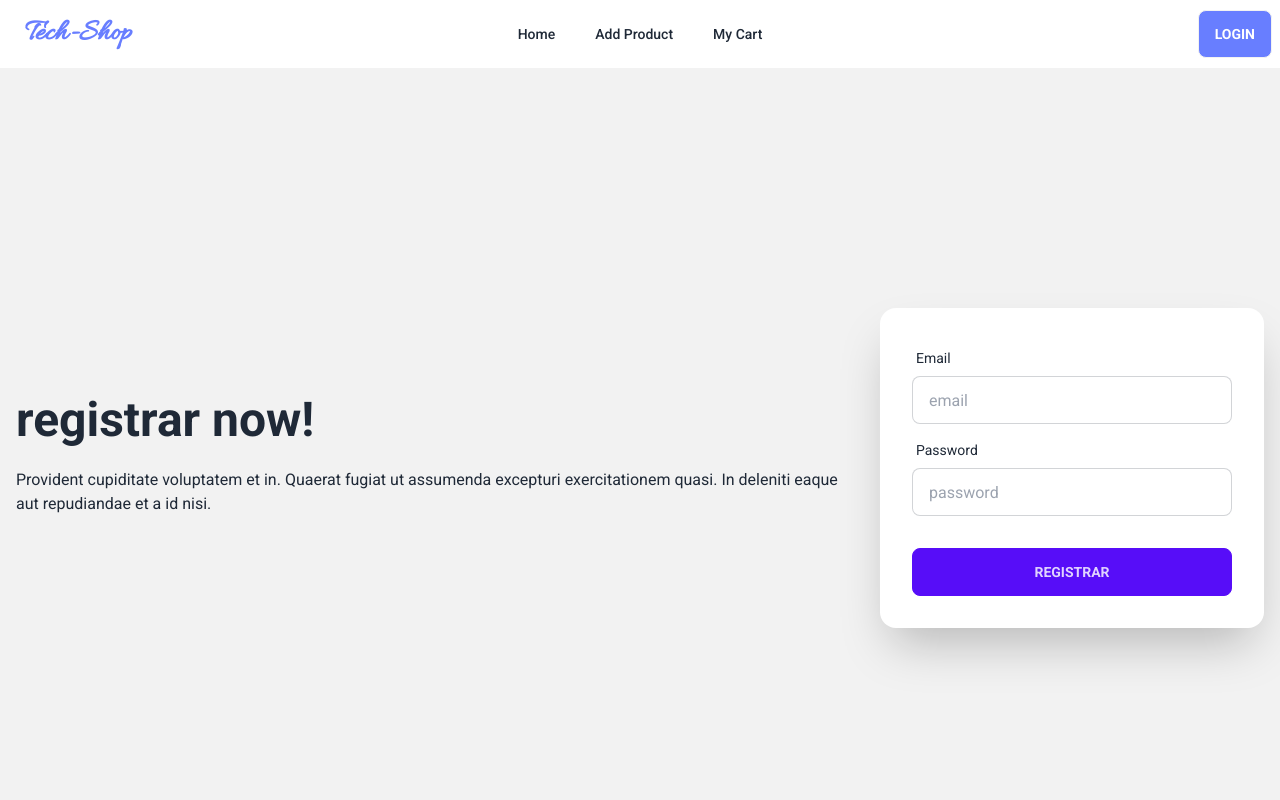
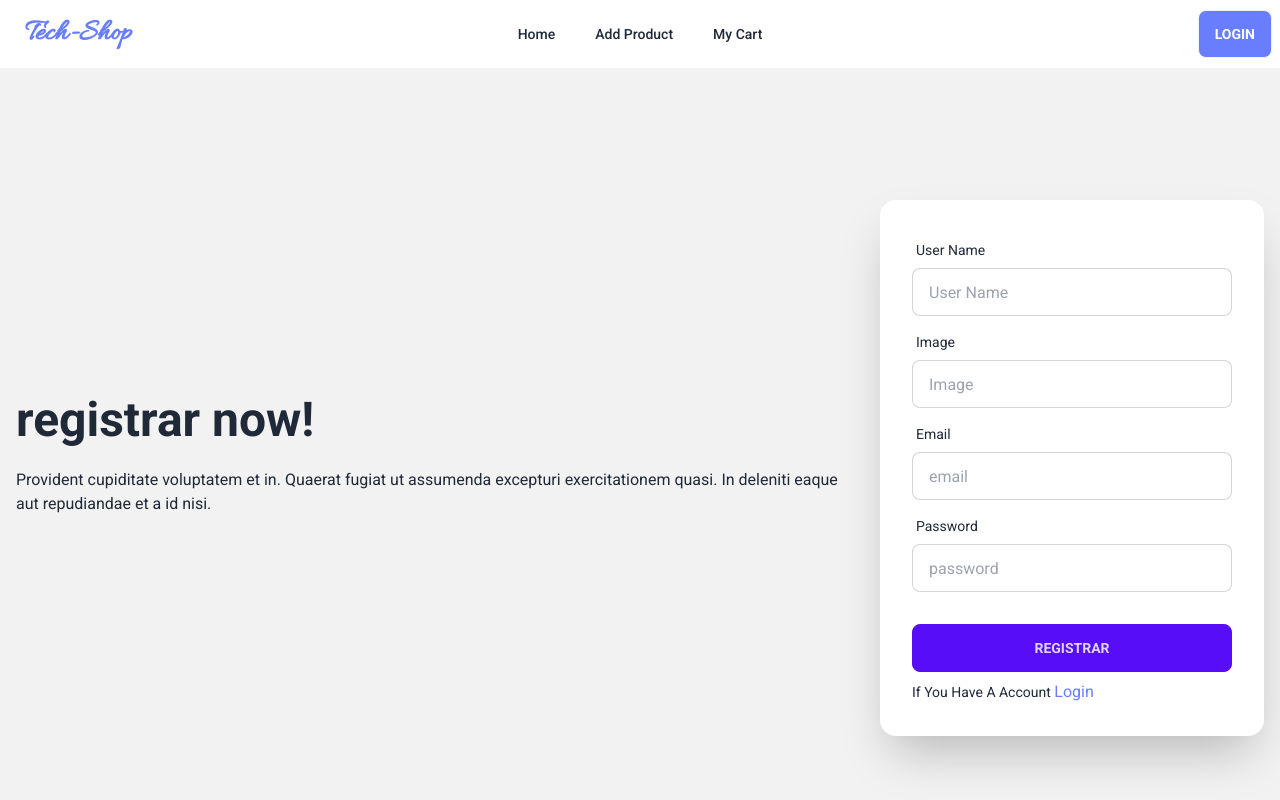
Before and after one commit to Saadsamit/tech-shop-client, a React (Vite) app: page /registration in a window 1280 px wide. Shown: the top 800 px of the page. Built offline with nearby package versions, Linux system fonts and the light colour scheme.

Commit message:
add product design completed

```diff
--- a/package.json
+++ b/package.json
@@ -17,7 +17,8 @@
     "react-dom": "^18.2.0",
     "react-icons": "^4.11.0",
     "react-router-dom": "^6.17.0",
-    "sort-by": "^1.2.0"
+    "sort-by": "^1.2.0",
+    "sweetalert": "^2.1.2"
   },
   "devDependencies": {
     "@types/react": "^18.2.15",
--- a/src/index.css
+++ b/src/index.css
@@ -7,3 +7,10 @@
 .active {
   @apply !bg-transparent !text-[#687EFF];
 }
+@layer utilities {
+  input[type="number"]::-webkit-inner-spin-button,
+  input[type="number"]::-webkit-outer-spin-button {
+    -webkit-appearance: none;
+    margin: 0;
+  }
+}
--- a/src/pages/AddProduct.jsx
+++ b/src/pages/AddProduct.jsx
@@ -1,10 +1,97 @@
+import { useLoaderData } from "react-router-dom";
 import Banner2 from "../components/Banner2";
-
+import swal from 'sweetalert';
 const AddProduct = () => {
+  const loaderData = useLoaderData()
+  const data = loaderData && loaderData?.map(data=> <option key={data?._id} className="capitalize" value={data?.brand_name.toLowerCase()}>{data?.brand_name.toLowerCase()}</option>)
+  const productSubmit =(e)=>{
+    e.preventDefault()
+    const form = e.target
+    const image = form.image.value
+    const name = form.name.value.toLowerCase()
+    const brand = form.brand.value.toLowerCase()
+    const type = form.type.value.toLowerCase()
+    const price = form.price.value
+    const rating = form.rating.value
+    const description = form.description.value
+    if(rating <= 0 || rating > 5 ){
+      swal('Enter between 1 - 5', "", "warning");
+      return
+    }
+    console.log(image,name,brand,type,price,rating,description);
+    form.reset()
+  }
   return (
     <div>
-      <Banner2 text={'Add Product'} />
-
+      <Banner2 text={"Add Product"} />
+      <div className="container mx-auto pt-10">
+        <form className="space-y-4" onSubmit={productSubmit}>
+          <div className="grid md:grid-cols-2 grid-cols-1 gap-4">
+            <div className="form-control">
+              <input
+                type="text"
+                id="image"
+                name="image"
+                placeholder="Product Image"
+                className="input input-bordered"
+                required
+              />
+            </div>
+            <div className="form-control">
+              <input
+                type="text"
+                id="name"
+                name="name"
+                placeholder="Product Name"
+                className="input input-bordered"
+                required
+              />
+            </div>
+          </div>
+          <div className="grid sm:grid-cols-2 grid-cols-1 gap-4">
+            <select className="select select-bordered w-full" required name="brand">
+              <option disabled selected value="">
+              Product Brand
+              </option>
+              {data}
+            </select>
+            <select className="select select-bordered w-full" required name="type">
+              <option disabled selected value="">
+              Product Type
+              </option>
+              <option className="capitalize" value="phone">phone</option>
+              <option className="capitalize" value="computer">computer</option>
+              <option className="capitalize" value="headphone">headphone</option>
+            </select>
+          </div>
+          <div className="grid sm:grid-cols-2 grid-cols-1 gap-4">
+            <div className="form-control">
+              <input
+                type="number"
+                id="price"
+                name="price"
+                placeholder="$ Product Price"
+                className="input input-bordered"
+                required
+              />
+            </div>
+            <div className="form-control">
+              <input
+                type="number"
+                id="rating"
+                name="rating"
+                placeholder="Product Rating: Enter between 1 - 5"
+                className="input input-bordered"
+                required
+              />
+            </div>
+          </div>
+          <textarea name="description" placeholder="Product Short Description" className="textarea textarea-bordered textarea-lg w-full" ></textarea>
+          <div className="text-center">
+          <button className="btn btn-primary" type="submit">Add Product</button>
+          </div>
+        </form>
+      </div>
     </div>
   );
 };
--- a/src/pages/ErrorPage.jsx
+++ b/src/pages/ErrorPage.jsx
@@ -1,9 +1,11 @@
+import { Link } from "react-router-dom";
 
 const ErrorPage = () => {
     return (
         <div className="flex flex-col justify-center items-center h-screen">
             <h1 className="text-7xl text-[#687EFF] font-bold">404</h1>
             <p className="text-2xl">page not found</p>
+            <Link to="/" className="btn btn-primary my-4">Go To Home</Link>
         </div>
     );
 };
--- a/src/pages/Login.jsx
+++ b/src/pages/Login.jsx
@@ -16,23 +16,27 @@ const Login = () => {
           </div>
           <div className="card flex-shrink-0 w-full max-w-sm shadow-2xl bg-base-100">
             <form className="card-body">
-              <div className="form-control">
-                <label className="label">
+            <div className="form-control">
+                <label className="label" htmlFor="email">
                   <span className="label-text">Email</span>
                 </label>
                 <input
                   type="email"
+                  id="email"
+                  name="email"
                   placeholder="email"
                   className="input input-bordered"
                   required
                 />
               </div>
               <div className="form-control">
-                <label className="label">
+              <label className="label" htmlFor="password">
                   <span className="label-text">Password</span>
                 </label>
                 <input
                   type="password"
+                  id="password"
+                  name="password"
                   placeholder="password"
                   className="input input-bordered"
                   required
--- a/src/pages/Registration.jsx
+++ b/src/pages/Registration.jsx
@@ -1,3 +1,4 @@
+import { Link } from "react-router-dom";
 
 
 const Registration = () => {
@@ -16,23 +17,53 @@ const Registration = () => {
           </div>
           <div className="card flex-shrink-0 w-full max-w-sm shadow-2xl bg-base-100">
             <form className="card-body">
+            <div className="form-control">
+                <label className="label" htmlFor="name">
+                  <span className="label-text">User Name</span>
+                </label>
+                <input
+                  type="text"
+                  id="name"
+                  name="name"
+                  placeholder="User Name"
+                  className="input input-bordered"
+                  required
+                />
+              </div>
               <div className="form-control">
-                <label className="label">
+                <label className="label" htmlFor="image">
+                  <span className="label-text">Image</span>
+                </label>
+                <input
+                  type="text"
+                  id="image"
+                  name="image"
+                  placeholder="Image"
+                  className="input input-bordered"
+                  required
+                />
+              </div>
+              <div className="form-control">
+                <label className="label" htmlFor="email">
                   <span className="label-text">Email</span>
                 </label>
                 <input
                   type="email"
+                  id="email"
+                  name="email"
                   placeholder="email"
                   className="input input-bordered"
                   required
                 />
               </div>
               <div className="form-control">
-                <label className="label">
+                <label className="label" htmlFor="password">
                   <span className="label-text">Password</span>
                 </label>
                 <input
                   type="password"
+                  id="password"
+                  name="password"
                   placeholder="password"
                   className="input input-bordered"
                   required
@@ -41,6 +72,15 @@ const Registration = () => {
               <div className="form-control mt-6">
                 <button type="submit" className="btn btn-primary">registrar</button>
               </div>
+              <p className="text-sm capitalize">
+              if you have a account{" "}
+              <Link
+                to="/login"
+                className="text-[#687EFF] link-hover text-base"
+              >
+                login
+              </Link>
+            </p>
             </form>
           </div>
         </div>
--- a/src/router/Router.jsx
+++ b/src/router/Router.jsx
@@ -22,6 +22,7 @@ const Router = createBrowserRouter([
       {
         path: "/AddProduct",
         element: <AddProduct />,
+        loader: () => fetch(`${url}brands`),
       },
       {
         path: "/MyCart",
```
Also changed, not shown: 1 other file (tests, documents, lock files or other folders).
